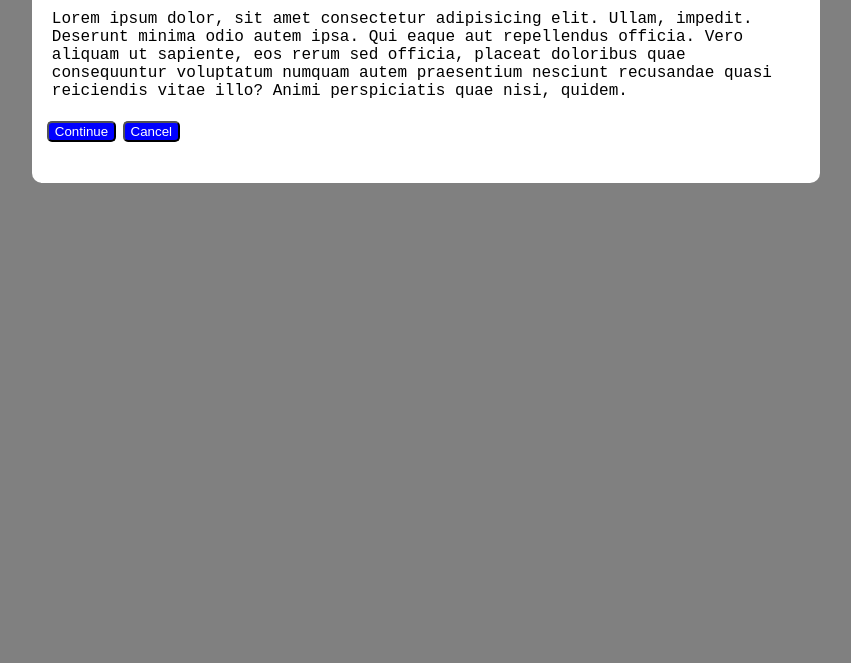
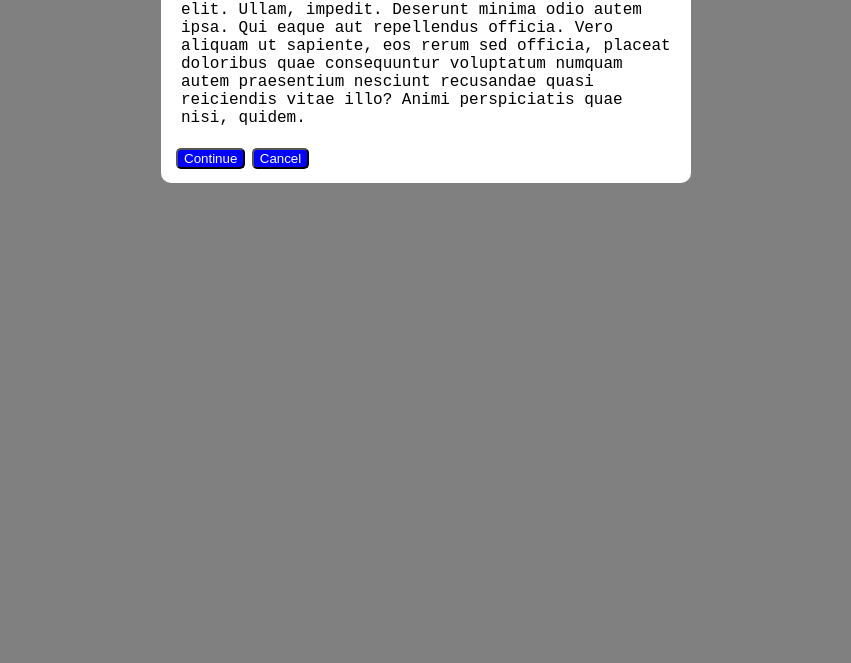
Before and after one commit to francisGolden/Flex-Modal-Excercise, a plain HTML site: page index.html in a window 1280 px wide. Shown: the part 137-800 px from the top of the page, without its empty margins (214-1065 px from the left). Drawn offline with Linux system fonts and the light colour scheme.

Commit message:
Update style.css

```diff
--- a/style.css
+++ b/style.css
@@ -14,7 +14,7 @@ body {
     background-color: white;
     border-radius: 10px;
     border-color: black;
-    width: 60%;
+    width: 500px;
     padding: 15px;
 
 
```
